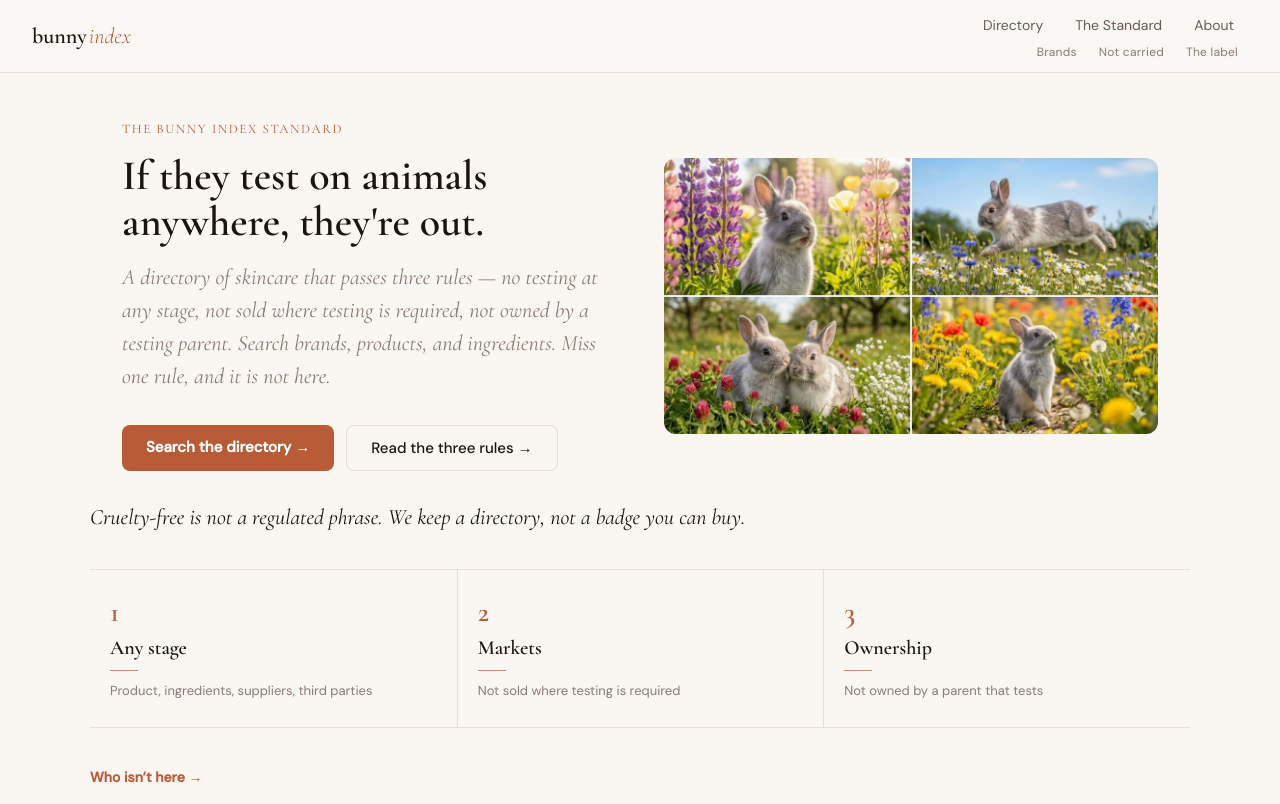
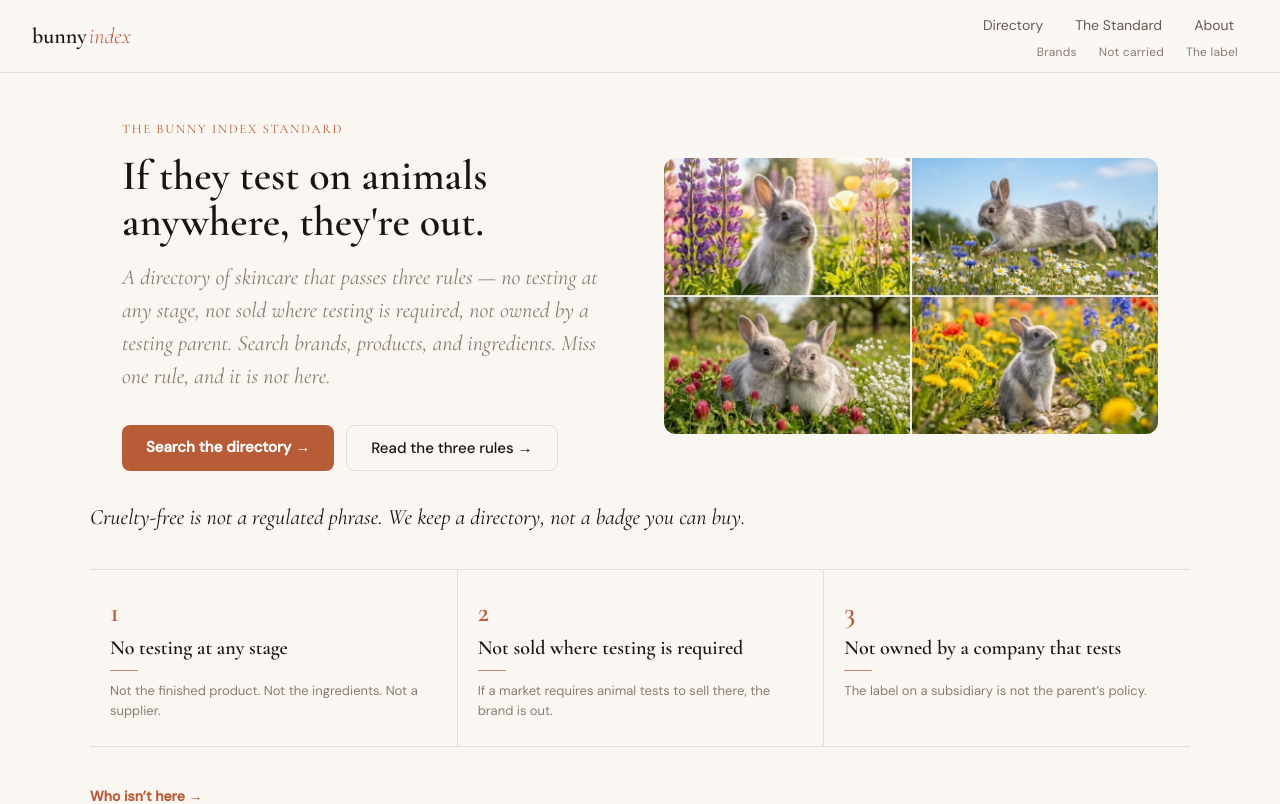
Before and after one commit to nickcorman-cloud/bunnyindex, a Next.js app: page / in a window 1280 px wide. Shown: the top 804 px of the page. Built offline with nearby package versions, Linux system fonts and the light colour scheme.

Commit message:
Clearer three-rule language; move directory-not-a-badge line up

```diff
--- a/src/components/RuleStack.js
+++ b/src/components/RuleStack.js
@@ -7,18 +7,18 @@ import EditorialBreak from '@/components/EditorialBreak';
 const RULES = [
   {
     n: '1',
-    label: 'Any stage',
-    under: 'Product, ingredients, suppliers, third parties',
+    label: 'No testing at any stage',
+    under: 'Not the finished product. Not the ingredients. Not a supplier.',
   },
   {
     n: '2',
-    label: 'Markets',
-    under: 'Not sold where testing is required',
+    label: 'Not sold where testing is required',
+    under: 'If a market requires animal tests to sell there, the brand is out.',
   },
   {
     n: '3',
-    label: 'Ownership',
-    under: 'Not owned by a parent that tests',
+    label: 'Not owned by a company that tests',
+    under: 'The label on a subsidiary is not the parent’s policy.',
   },
 ];
 
```
